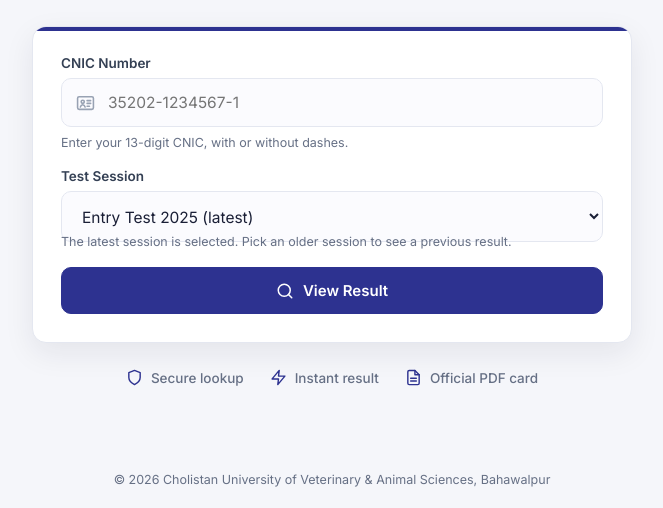
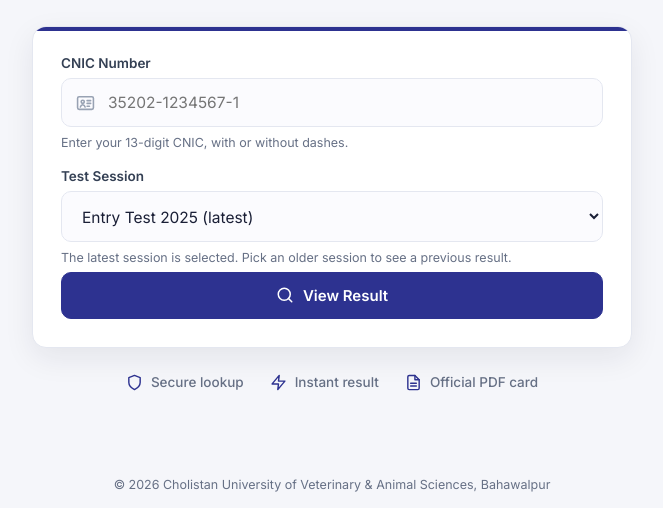
Before and after one commit to uzairareeb/cuvas-result-portal, a Flask app: page / in a window 1280 px wide. Shown: the part 316-824 px from the top of the page, without its empty margins (308-971 px from the left). Before the commit the page ends 803 px from the top, so only its background shows below. Run offline with Flask 3, Linux system fonts and the light colour scheme; data comes from the database, SQL or seed files in the repository; data that the repository does not hold is empty; some libraries are stand-ins or nearby versions.

Commit message:
Fix: hidden admin overlays blocked all clicks; session select spacing

```diff
--- a/static/css/style.css
+++ b/static/css/style.css
@@ -458,3 +458,7 @@ form .grid2 { margin-bottom: 16px; }
   40% { transform: translateY(1.6px); }
   100% { transform: translateY(0); }
 }
+.amodal-overlay[hidden] { display: none !important; }
+.session-field { margin: 14px 0 4px; }
+.session-field .f-label { margin-bottom: 7px; }
+.session-hint { font-size: 12.5px; color: var(--muted); margin: 7px 0 0; line-height: 1.5; }
--- a/templates/admin_base.html
+++ b/templates/admin_base.html
@@ -7,7 +7,7 @@
   <link rel="preconnect" href="https://fonts.googleapis.com">
   <link rel="preconnect" href="https://fonts.gstatic.com" crossorigin>
   <link href="https://fonts.googleapis.com/css2?family=Inter:wght@400;500;600;700;800&display=swap" rel="stylesheet">
-  <link rel="stylesheet" href="{{ url_for('static', filename='css/style.css') }}?v=6">
+  <link rel="stylesheet" href="{{ url_for('static', filename='css/style.css') }}?v=7">
 </head>
 <body class="admin-body">
   <div class="sidebar" id="sidebar">
--- a/templates/base.html
+++ b/templates/base.html
@@ -7,7 +7,7 @@
   <link rel="preconnect" href="https://fonts.googleapis.com">
   <link rel="preconnect" href="https://fonts.gstatic.com" crossorigin>
   <link href="https://fonts.googleapis.com/css2?family=Inter:wght@400;500;600;700;800&display=swap" rel="stylesheet">
-  <link rel="stylesheet" href="{{ url_for('static', filename='css/style.css') }}?v=6">
+  <link rel="stylesheet" href="{{ url_for('static', filename='css/style.css') }}?v=7">
 </head>
 <body>
   <header class="topbar">
--- a/templates/index.html
+++ b/templates/index.html
@@ -28,13 +28,15 @@
     </div>
     <p class="field-hint">Enter your 13-digit CNIC, with or without dashes.</p>
     {% if sessions %}
-    <label class="f-label" for="sessionSel" style="margin-top:12px">Test Session</label>
-    <select id="sessionSel" name="session" class="no-icon">
-      {% for s in sessions %}
-      <option value="{{ s.id }}" {{ 'selected' if s.id == active_id else '' }}>{{ s.name }}{% if s.id == active_id %} (latest){% endif %}</option>
-      {% endfor %}
-    </select>
-    <p class="field-hint">The latest session is selected. Pick an older session to see a previous result.</p>
+    <div class="session-field">
+      <label class="f-label" for="sessionSel">Test Session</label>
+      <select id="sessionSel" name="session" class="no-icon">
+        {% for s in sessions %}
+        <option value="{{ s.id }}" {{ 'selected' if s.id == active_id else '' }}>{{ s.name }}{% if s.id == active_id %} (latest){% endif %}</option>
+        {% endfor %}
+      </select>
+      <p class="session-hint">The latest session is selected. Pick an older session to see a previous result.</p>
+    </div>
     {% endif %}
     <button type="submit" class="btn primary block">
       <svg viewBox="0 0 24 24" fill="none" stroke="currentColor" stroke-width="2" stroke-linecap="round" stroke-linejoin="round"><circle cx="11" cy="11" r="8"/><line x1="21" y1="21" x2="16.65" y2="16.65"/></svg>
```
